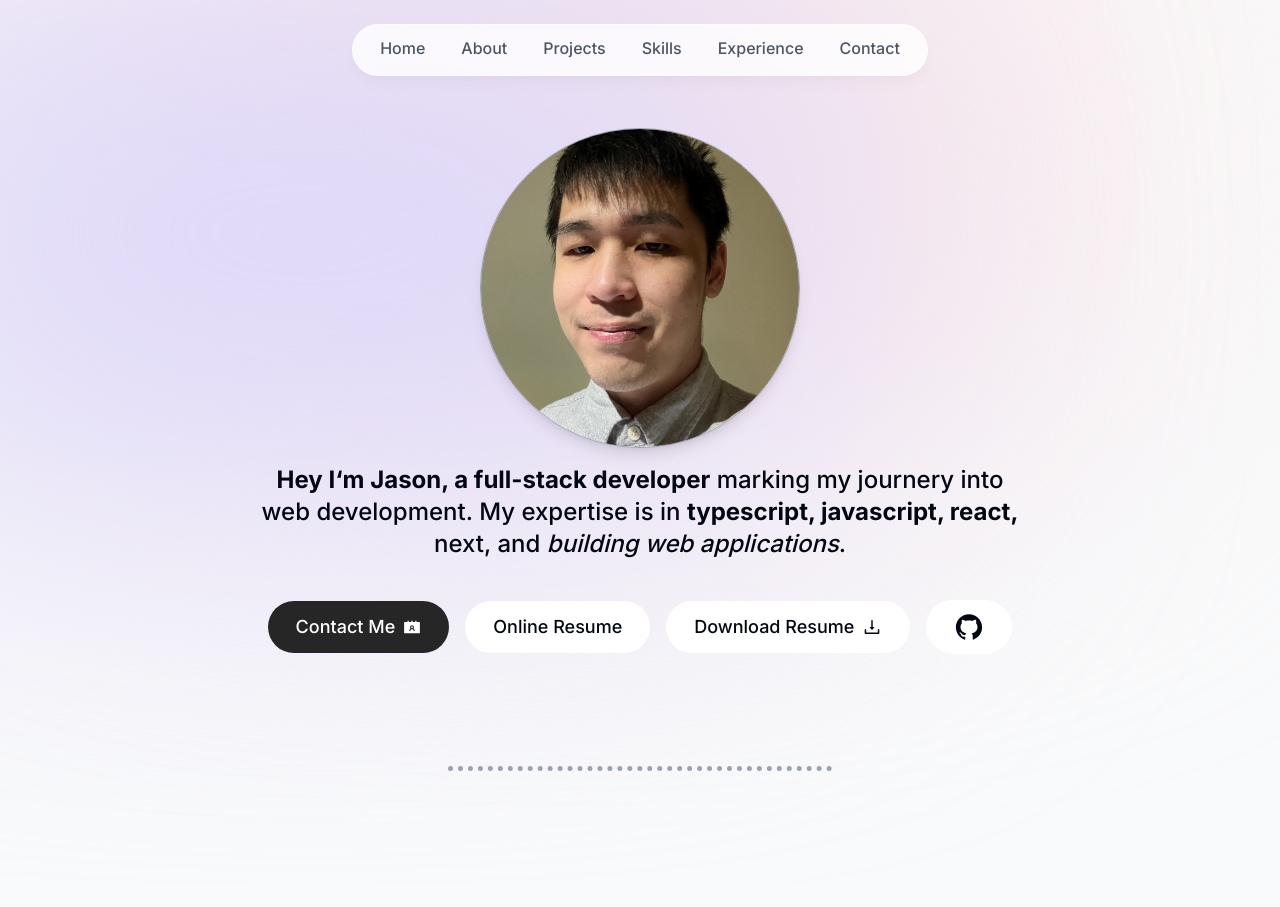
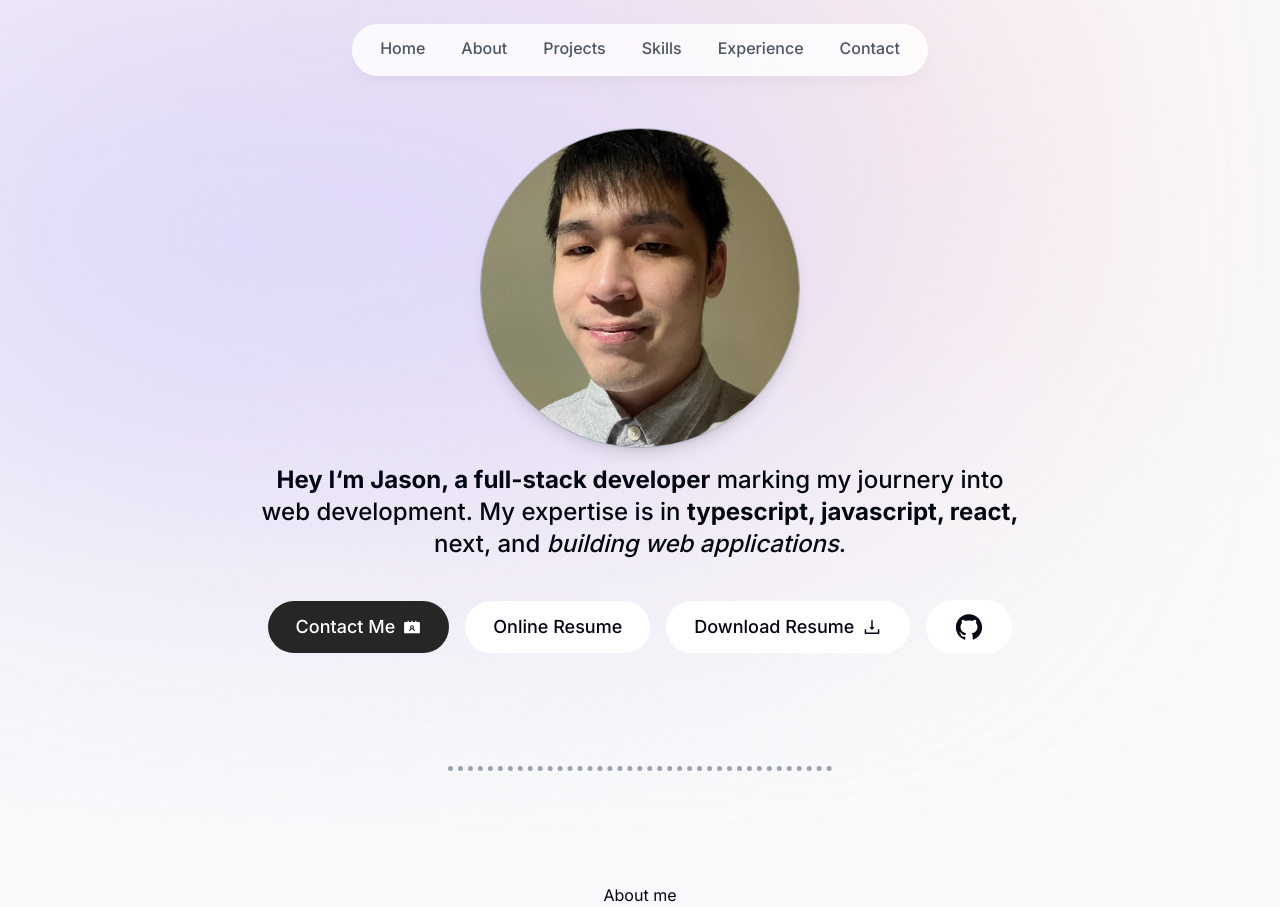
Before and after one commit to JasonMac123/NewPortfolio, a Next.js app: page / in a window 1280 px wide. Before the commit the page ends 883 px from the top, so only its background shows below. Built offline with nearby package versions, Linux system fonts and the light colour scheme.

Commit message:
Adds about content

```diff
--- a/components/About.tsx
+++ b/components/About.tsx
@@ -1,7 +1,11 @@
 "use client";
 
 const About = () => {
-  return <section></section>;
+  return (
+    <section>
+      <h2>About me</h2>
+    </section>
+  );
 };
 
 export default About;
```
